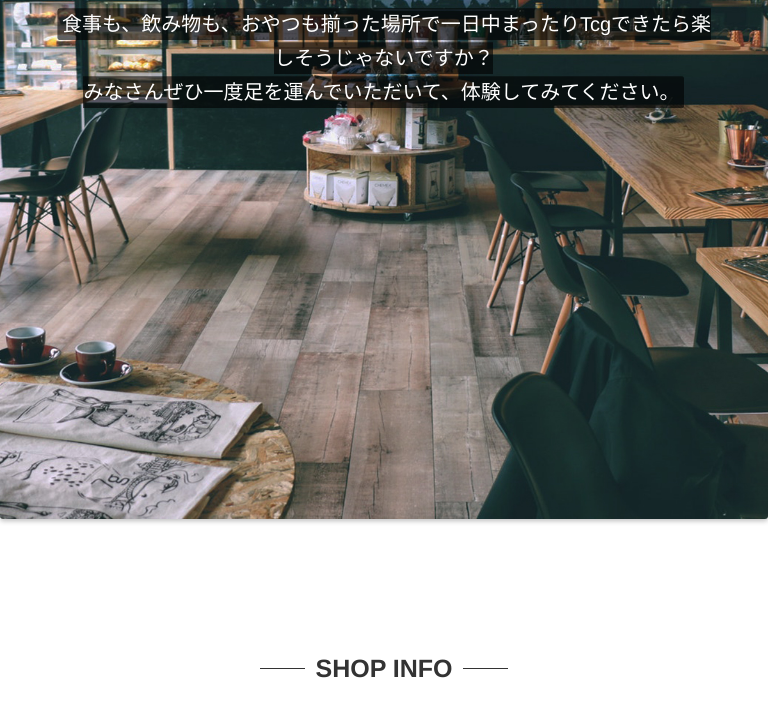
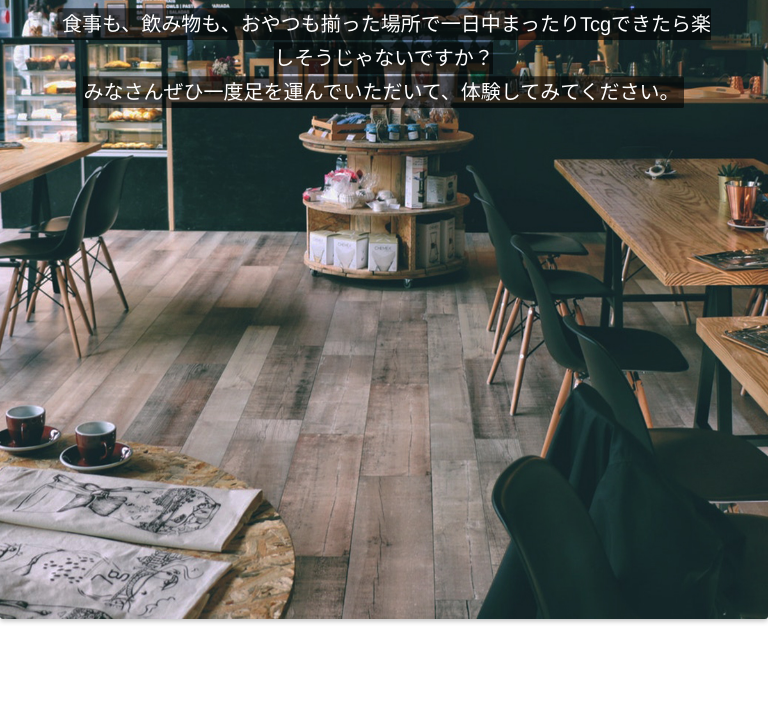
Before and after one commit to marudan55/portfolio-cafe, a plain HTML site: page index.html in a window 768 px wide. Shown: the part 381-1100 px from the top of the page. Drawn offline with nearby package versions, Linux system fonts and the light colour scheme.

Commit message:
タイトル画像のサイズを変更

```diff
--- a/css/break.css
+++ b/css/break.css
@@ -16,7 +16,7 @@
   /*header*/
   #page-top img {
     width: 100%;
-    height: 900px;
+    height: 1000px;
   }
 
   /*menu-bar*/
--- a/css/style.css
+++ b/css/style.css
@@ -90,7 +90,7 @@ header {
 
 #page-top img {
   width: 100%;
-  height: 800px;
+  height: 650px;
   border-radius: 0 0 3px 3px;
   box-shadow: var(--main-shadow);
   z-index: 1;
```
